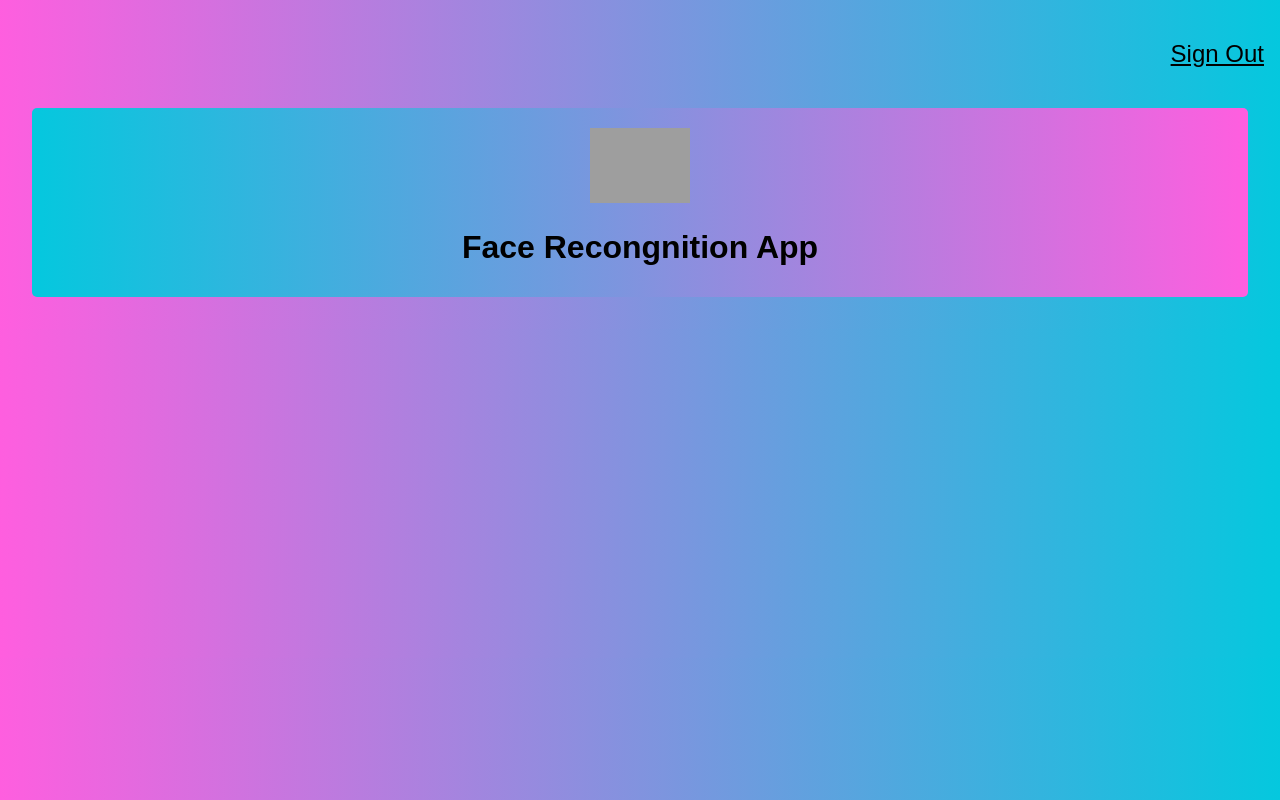
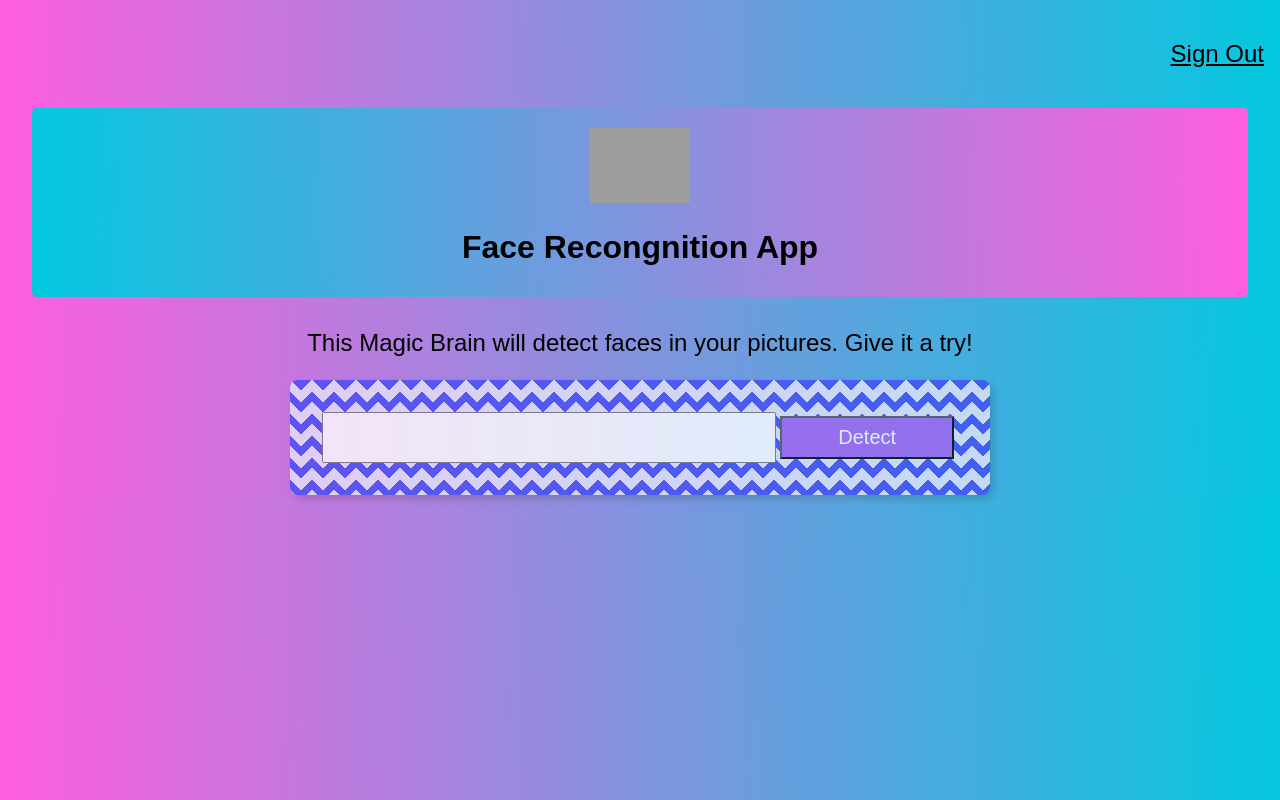
Before and after one commit to RaeganTysh/facerecognitionbrain, a React (Create React App) app: page / in a window 1280 px wide. Built offline with nearby package versions, Linux system fonts and the light colour scheme; grey boxes are pictures that could not be loaded.

Commit message:
imagelinkform component

```diff
--- a/src/App.css
+++ b/src/App.css
@@ -1,5 +1,10 @@
 .App {
   text-align: center;
+}
+
+.center{
+  display: flex;
+  justify-content: center;
 }
 
 .App-logo {
--- a/src/App.js
+++ b/src/App.js
@@ -1,6 +1,7 @@
 import React, { Component } from 'react';
 import Navigation from './components/navigation/navigation';
 import Logo from './components/logo/logo';
+import ImageLinkForm from './components/imageLinkForm/imagelinkform';
 import './App.css';
 
 
@@ -10,8 +11,8 @@
       <div className="App">
         <Navigation/>
         <Logo />
-        {/*<ImageLinkForm />
-
+        <ImageLinkForm />
+        {/*
           <FacRecongnition />*/}
 
     </div>
--- /dev/null
+++ b/src/components/imageLinkForm/imagelinkform.css
@@ -0,0 +1,11 @@
+.form {
+    width: 700px;
+    /*div pattern background*/
+    background-color: #E5E5F7;
+    opacity: 0.8;
+    background-image:  linear-gradient(135deg, #444CF7 25%, transparent 25%), linear-gradient(225deg, #444CF7 25%, transparent 25%), linear-gradient(45deg, #444CF7 25%, transparent 25%), linear-gradient(315deg, #444CF7 25%, #E5E5F7 25%);
+    background-position:  11px 0, 11px 0, 0 0, 0 0;
+    background-size: 22px 22px;
+    background-repeat: repeat;
+
+}
--- /dev/null
+++ b/src/components/imageLinkForm/imagelinkform.js
@@ -0,0 +1,31 @@
+import React from 'react';
+import './imagelinkform.css';
+
+
+//simple copmonent with no state so just need a simple function
+
+const ImageLinkForm = () => {
+    return (
+        <div >
+            <p className='f3'>
+                {'This Magic Brain will detect faces in your pictures. Give it a try!'}
+            </p>
+            <div className="center">
+            <div className= " form center pa4 br3 shadow-5" >
+                <input className='f4 pa2 w-80 center' type='text' />
+                <button className= 'ma1 w-30 grow f4 link ph3 pv2 dib white bg-light-purple'>Detect</button>
+            </div>
+            </div>
+
+
+        </div >
+    );
+}
+export default ImageLinkForm;
+
+//Tachyons classNames
+//f size 4
+//pa padding
+//w 70%
+//ma margin
+//br border radius
--- a/src/index.css
+++ b/src/index.css
@@ -6,6 +6,10 @@
 
 }
 
+button {
+  cursor:pointer;
+}
+
 code {
   font-family: source-code-pro, Menlo, Monaco, Consolas, 'Courier New',
     monospace;
```
Also changed, not shown: 1 other file (tests, documents, lock files or other folders).
